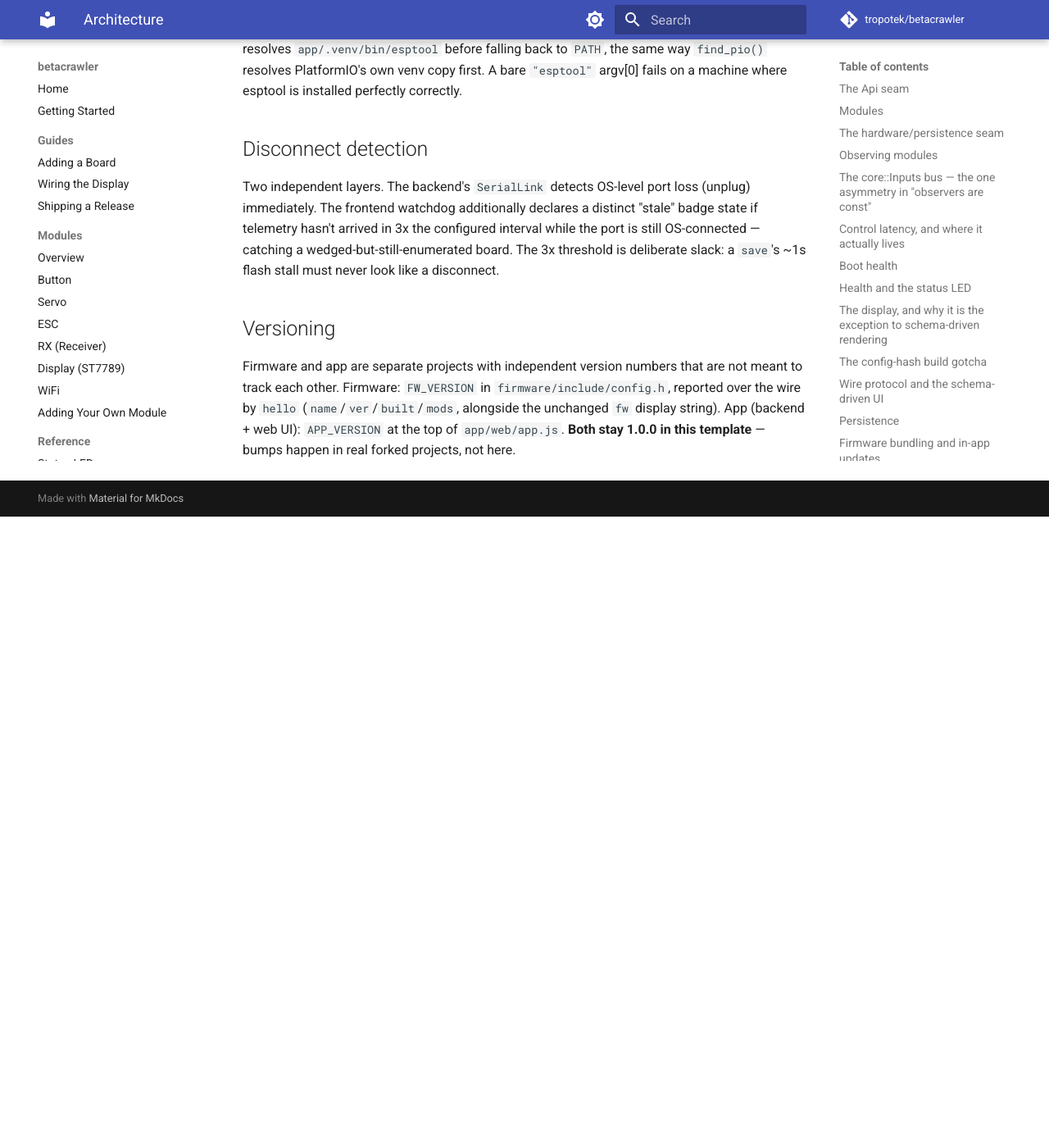
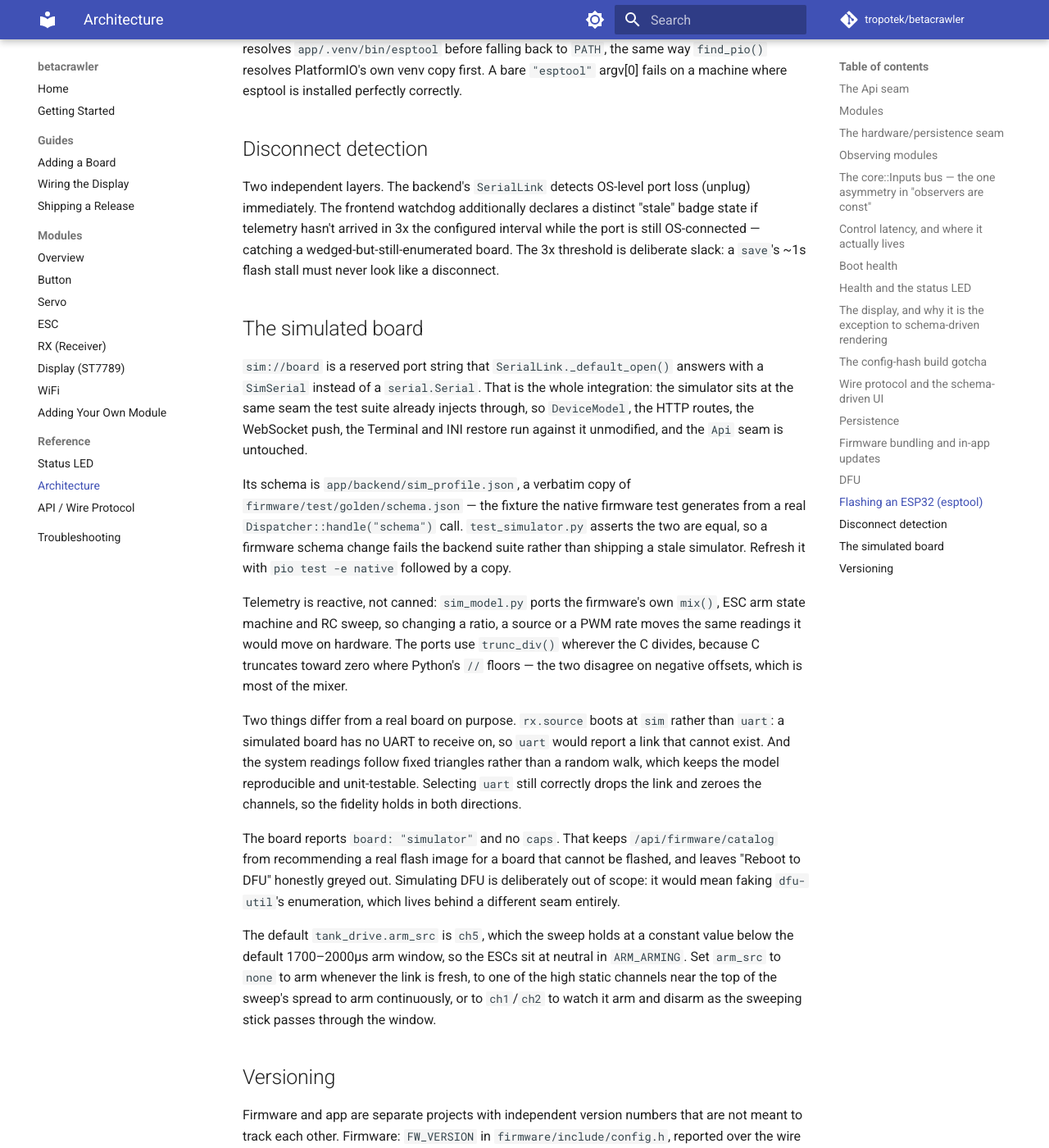
Before and after one commit to tropotek/betacrawler, an MkDocs documentation site: the page built from docs/architecture.md, in a window 1280 px wide and 1400 px high, scrolled down 9988 px. Shown: the whole window at 82% size. Built offline with MkDocs 1.6.1 and Material for MkDocs 9.7.7, drawn with Linux system fonts in a browser that asks for light colours; comment, search, counter and statistics services are not loaded; before the commit the page ends 10618 px from its top, so only the background shows below that.

Commit message:
docs: document the simulated board
Covers the sim flag on /api/ports and the port's behaviour in api.md, the
reasoning in architecture.md (the seam, the golden-fixture copy and its
drift guard, C-vs-Python integer division, the two deliberate divergences
from real hardware, and why DFU is out of scope), the new backend files in
CLAUDE.md's layout table, and a CHANGELOG entry.

Co-Authored-By: Claude Opus 5 <noreply@anthropic.com>

```diff
--- a/docs/architecture.md
+++ b/docs/architecture.md
@@ -396,6 +396,40 @@ telemetry hasn't arrived in 3x the configured interval while the port is still O
 catching a wedged-but-still-enumerated board. The 3x threshold is deliberate slack: a `save`'s ~1s
 flash stall must never look like a disconnect.
 
+## The simulated board
+
+`sim://board` is a reserved port string that `SerialLink._default_open()` answers with a
+`SimSerial` instead of a `serial.Serial`. That is the whole integration: the simulator sits at the
+same seam the test suite already injects through, so `DeviceModel`, the HTTP routes, the WebSocket
+push, the Terminal and INI restore run against it unmodified, and the `Api` seam is untouched.
+
+Its schema is `app/backend/sim_profile.json`, a verbatim copy of `firmware/test/golden/schema.json`
+— the fixture the native firmware test generates from a real `Dispatcher::handle("schema")` call.
+`test_simulator.py` asserts the two are equal, so a firmware schema change fails the backend suite
+rather than shipping a stale simulator. Refresh it with `pio test -e native` followed by a copy.
+
+Telemetry is reactive, not canned: `sim_model.py` ports the firmware's own `mix()`, ESC arm state
+machine and RC sweep, so changing a ratio, a source or a PWM rate moves the same readings it would
+move on hardware. The ports use `trunc_div()` wherever the C divides, because C truncates toward
+zero where Python's `//` floors — the two disagree on negative offsets, which is most of the mixer.
+
+Two things differ from a real board on purpose. `rx.source` boots at `sim` rather than `uart`: a
+simulated board has no UART to receive on, so `uart` would report a link that cannot exist. And the
+system readings follow fixed triangles rather than a random walk, which keeps the model
+reproducible and unit-testable. Selecting `uart` still correctly drops the link and zeroes the
+channels, so the fidelity holds in both directions.
+
+The board reports `board: "simulator"` and no `caps`. That keeps `/api/firmware/catalog` from
+recommending a real flash image for a board that cannot be flashed, and leaves "Reboot to DFU"
+honestly greyed out. Simulating DFU is deliberately out of scope: it would mean faking `dfu-util`'s
+enumeration, which lives behind a different seam entirely.
+
+The default `tank_drive.arm_src` is `ch5`, which the sweep holds at a constant value below the
+default 1700–2000µs arm window, so the ESCs sit at neutral in `ARM_ARMING`. Set `arm_src` to `none`
+to arm whenever the link is fresh, to one of the high static channels near the top of the sweep's
+spread to arm continuously, or to `ch1`/`ch2` to watch it arm and disarm as the sweeping stick
+passes through the window.
+
 ## Versioning
 
 Firmware and app are separate projects with independent version numbers that are not meant to
```
Also changed, not shown: CHANGELOG.md (+9 -0 lines), CLAUDE.md (+4 -0 lines), docs/api.md (+11 -1 lines).
